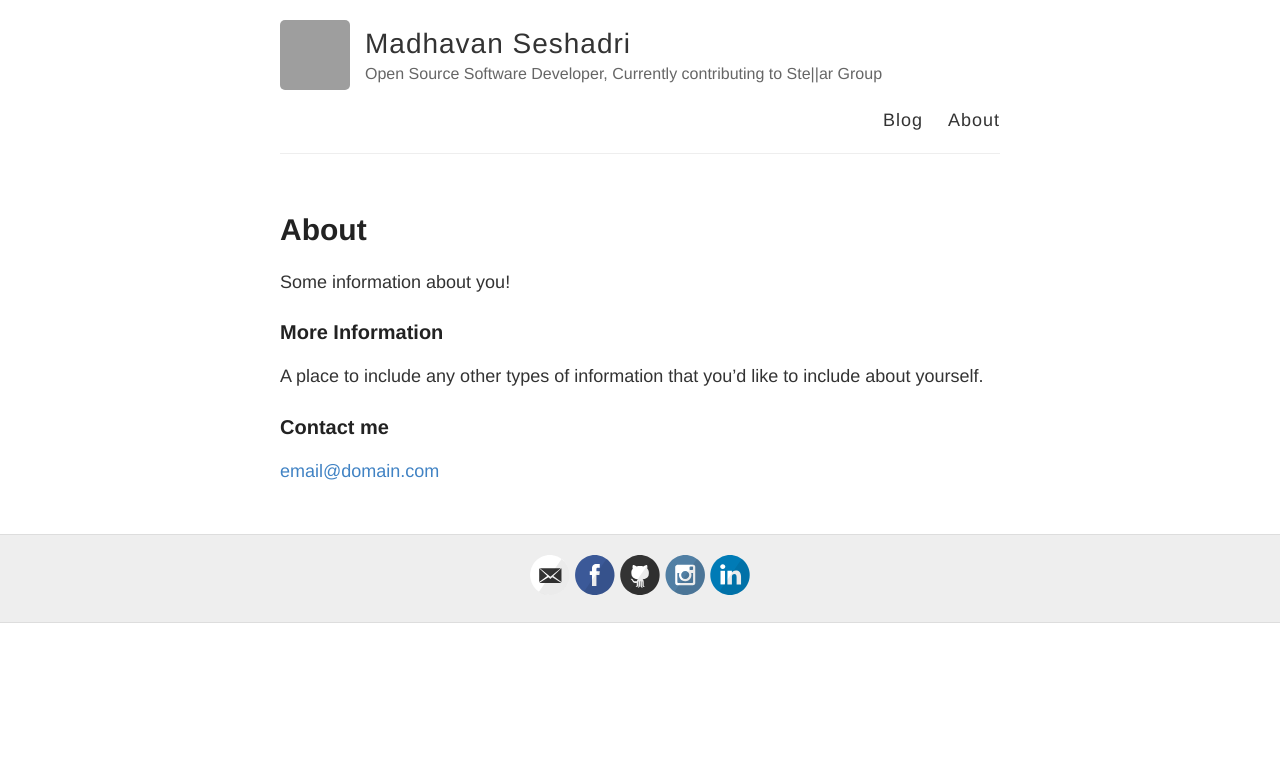
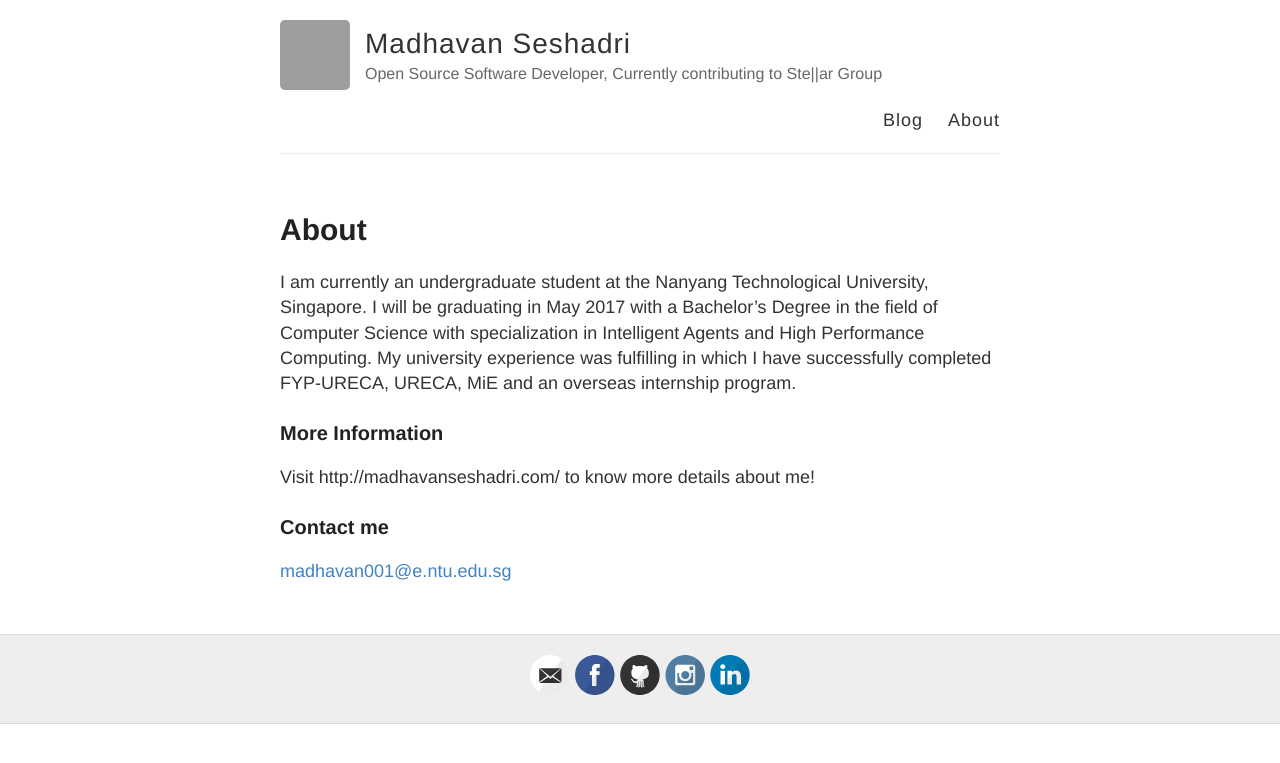
Before and after one commit to MADHAVAN001/madhavan001.github.io, a Jekyll site: the page built from about.md, in a window 1280 px wide. Shown: the top 763 px of the page. Built offline with Jekyll 4.4.1, drawn with Linux system fonts in a browser that asks for light colours; grey boxes are pictures that could not be loaded.

Commit message:
Added the about page

```diff
--- a/about.md
+++ b/about.md
@@ -4,12 +4,12 @@ title: About
 permalink: /about/
 ---
 
-Some information about you!
+I am currently an undergraduate student at the Nanyang Technological University, Singapore. I will be graduating in May 2017 with a Bachelor's Degree in the field of Computer Science with specialization in Intelligent Agents and High Performance Computing.  My university experience was fulfilling in which I have successfully completed FYP-URECA, URECA, MiE and an overseas internship program.
 
 ### More Information
 
-A place to include any other types of information that you'd like to include about yourself.
+Visit http://madhavanseshadri.com/ to know more details about me!
 
 ### Contact me
 
-[email@domain.com](mailto:email@domain.com)
+[madhavan001@e.ntu.edu.sg](madhavan001@e.ntu.edu.sg)
```
